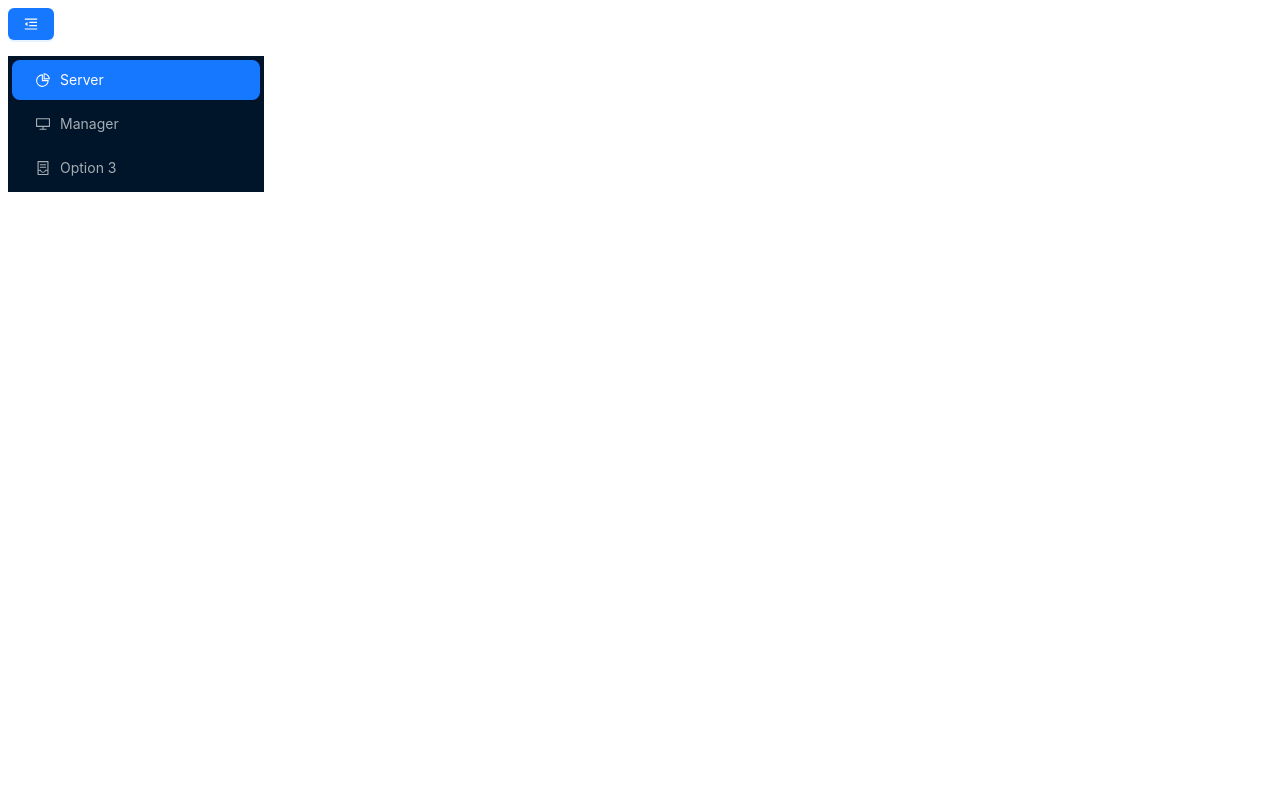
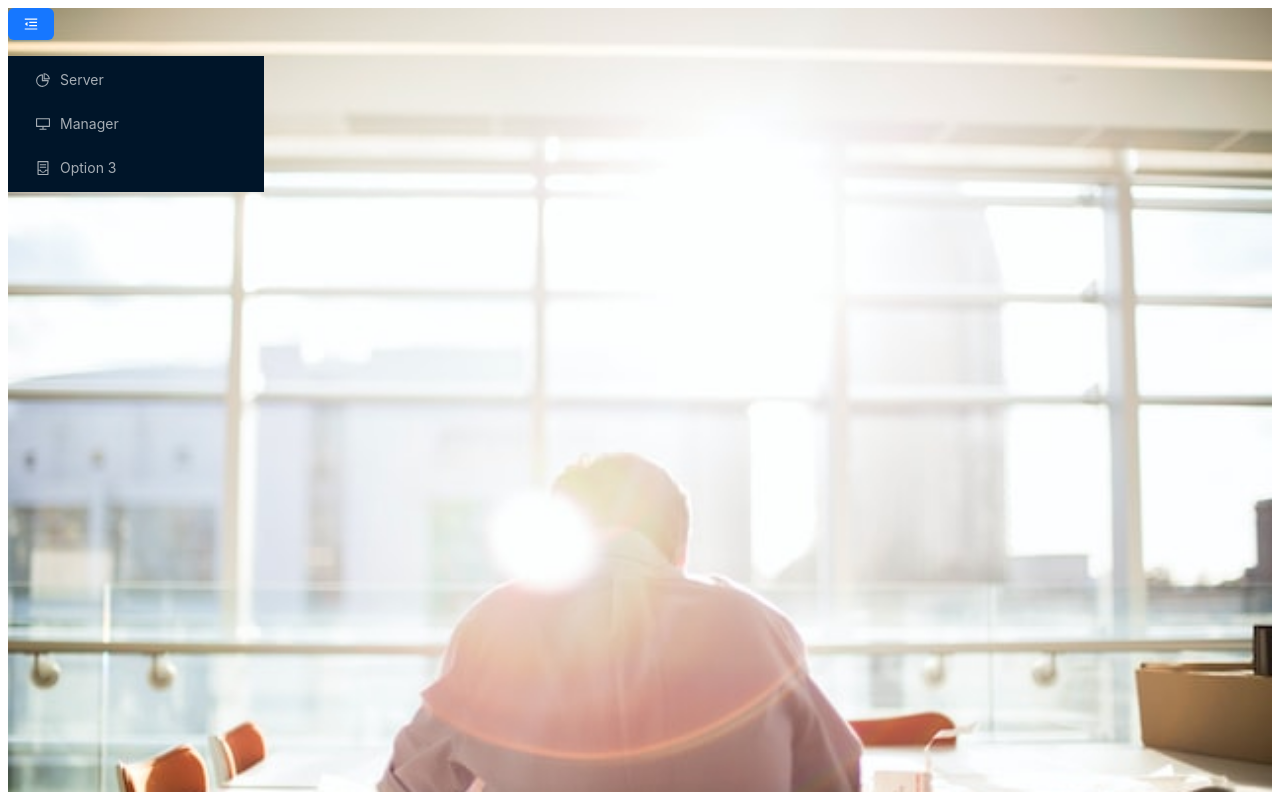
Before and after one commit to Aleks2580/restaurant-management-software, a React (Create React App) app in the folder client/: page / in a window 1280 px wide. Built offline with nearby package versions, Linux system fonts and the light colour scheme.

Commit message:
main page release 0.5

```diff
--- a/client/src/Components/Main/Main.jsx
+++ b/client/src/Components/Main/Main.jsx
@@ -8,6 +8,7 @@ import {
   PieChartOutlined,
 } from "@ant-design/icons";
 import { Button, Menu } from "antd";
+import style from "./Main.module.css";
 
 function getItem(label, key, icon, children, type) {
   return {
@@ -29,6 +30,7 @@ const Main = () => {
     setCollapsed(!collapsed);
   };
   return (
+    <div className={style.main}>
       <div
         style={{
           width: 256,
@@ -44,7 +46,7 @@ const Main = () => {
           {collapsed ? <MenuUnfoldOutlined /> : <MenuFoldOutlined />}
         </Button>
         <Menu
-        defaultSelectedKeys={["1"]}
+          // defaultSelectedKeys={["1"]}
           defaultOpenKeys={["sub1"]}
           mode="inline"
           theme="dark"
@@ -52,6 +54,7 @@ const Main = () => {
           items={items}
         />
       </div>
+    </div>
   );
 };
 export default Main;
--- /dev/null
+++ b/client/src/Components/Main/Main.module.css
@@ -0,0 +1,7 @@
+.main {
+  max-width: 100vw;
+  height: 98vh;
+  background: url('../../../public/img/main.jpg') no-repeat;
+  background-size: cover;
+  background-position: center;
+}
```
Also changed, not shown: client/public/img/main.jpg (added), client/src/Components/Main/Main.css (deleted). Lines whose indentation alone changed are shown as unchanged.
